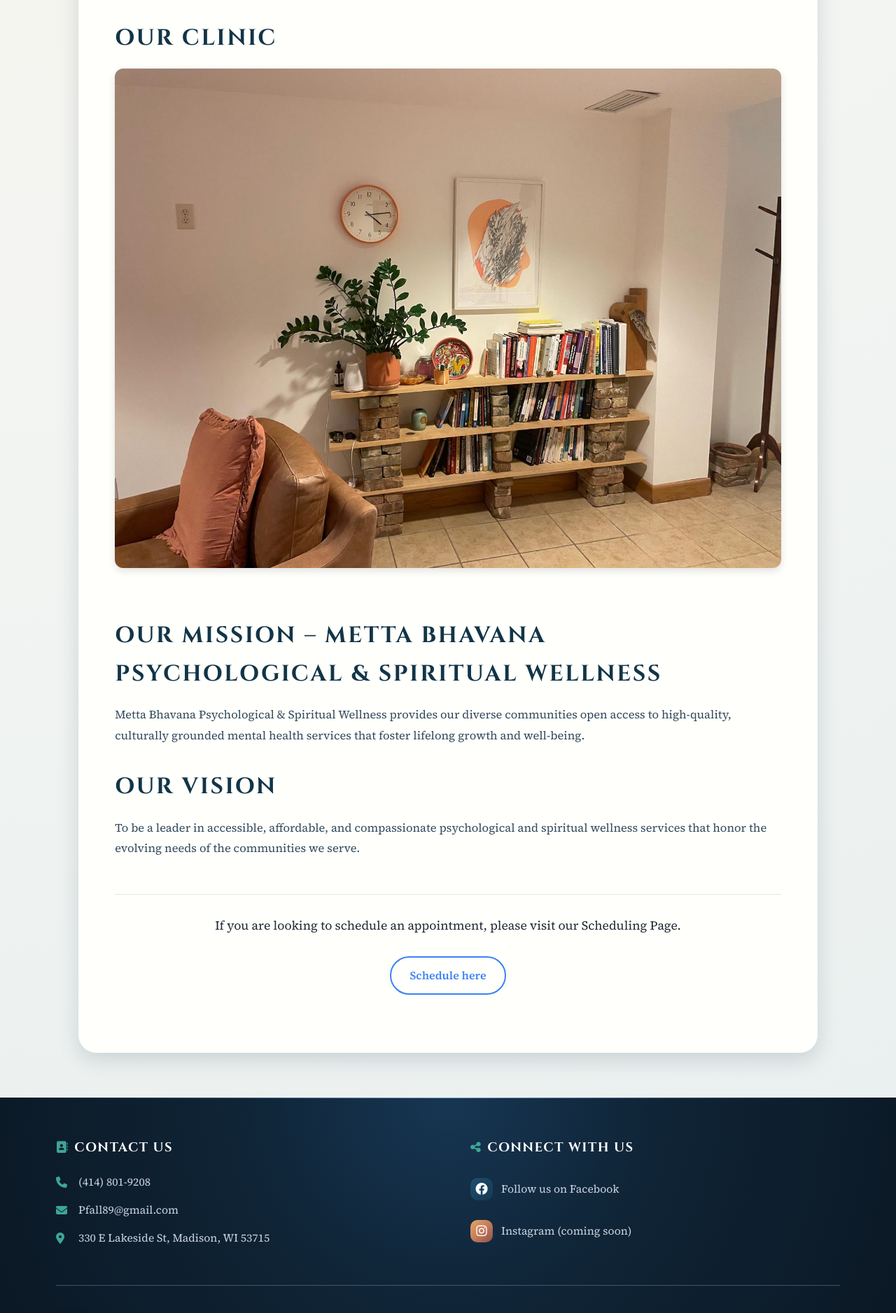
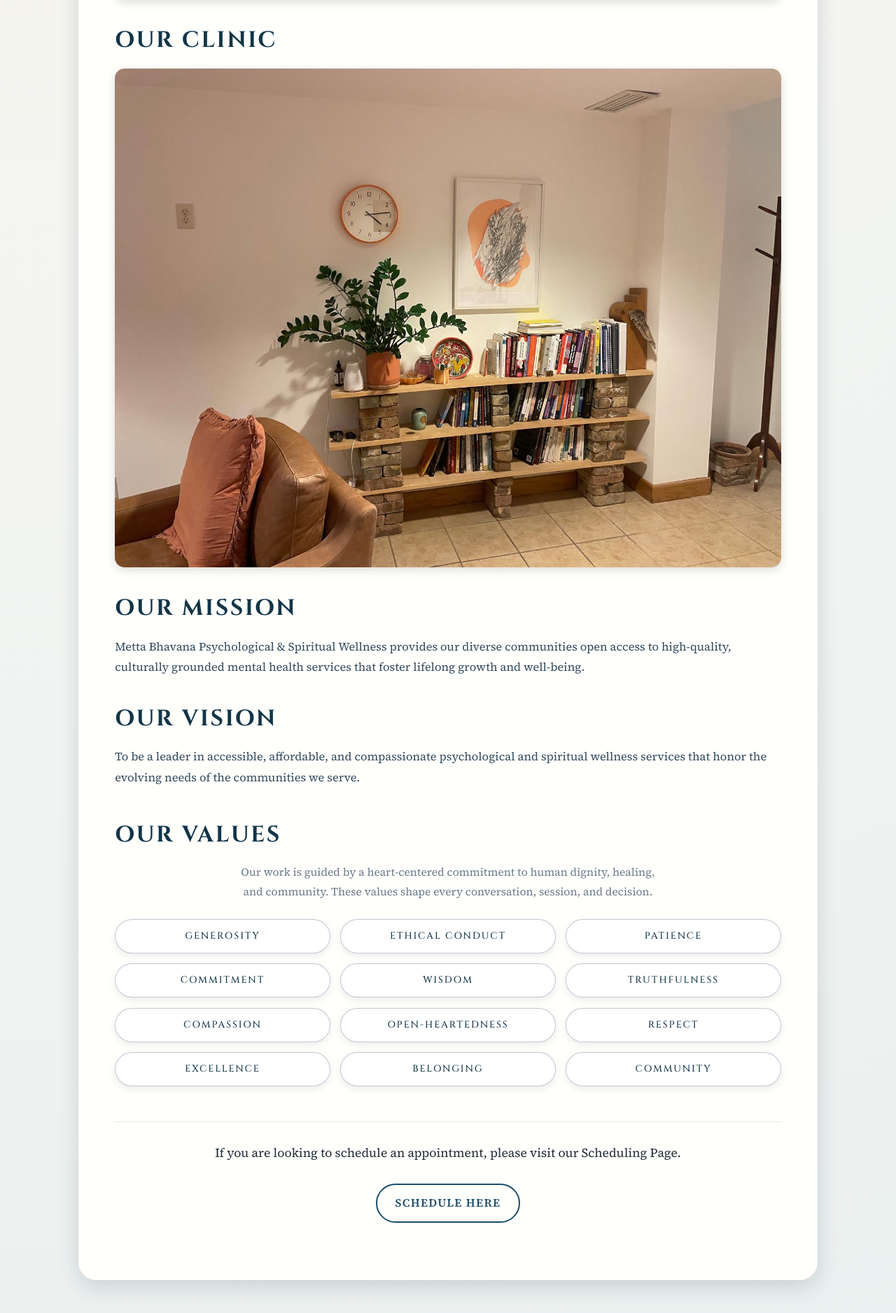
Before and after one commit to xMouhame/metta-bhavana-site, a Django app: page / in a window 1280 px wide. Shown: the part 1219-3096 px from the top of the page at 70% size. Run offline with Django 5.2, Linux system fonts and the light colour scheme.

Commit message:
Updated templates and view logic

```diff
--- a/templates/base.html
+++ b/templates/base.html
@@ -7,7 +7,7 @@
     <meta name="viewport" content="width=device-width, initial-scale=1">
     <link rel="stylesheet" href="https://cdnjs.cloudflare.com/ajax/libs/font-awesome/6.4.0/css/all.min.css">
 
-    <!-- Brand fonts: logo-style serif + soft body font -->
+    <!-- Brand fonts -->
     <style>
         @import url('https://fonts.googleapis.com/css2?family=Cinzel:wght@500;700&family=Source+Serif+4:wght@300;400;600&display=swap');
 
@@ -47,7 +47,13 @@
             overflow-x: hidden;
         }
 
-        /* ANIMATED BACKGROUND – softer, logo colors */
+        /* GLOBAL FADE-IN (used by hero) */
+        @keyframes fadeIn {
+            from { opacity: 0; transform: translateY(-10px); }
+            to   { opacity: 1; transform: translateY(0); }
+        }
+
+        /* ANIMATED BACKGROUND */
         .animated-bg {
             position: fixed;
             top: 0;
@@ -328,7 +334,7 @@
             transform: translateX(8px);
         }
 
-        /* MAIN CONTENT */
+        /* MAIN CONTENT WRAP */
         .page-wrap {
             max-width: 1120px;
             margin: 2.5rem auto 3rem;
@@ -449,7 +455,7 @@
             font-weight: 600;
         }
 
-        /* FORM STYLING (unchanged structure) */
+        /* FORM STYLING */
         form {
             margin-top: 1.5rem;
         }
@@ -693,6 +699,141 @@
             font-size: 0.88rem;
         }
 
+        /* ===== HOME PAGE-SPECIFIC HELPERS (used by home.html) ===== */
+
+        .hero-section {
+            text-align: center;
+            margin-top: 10px;
+            margin-bottom: 35px;
+            animation: fadeIn 0.8s ease-out;
+        }
+
+        .hero-logo-img {
+            width: 180px;
+            max-width: 70%;
+            height: auto;
+            margin-bottom: 15px;
+            border-radius: 18px;
+            box-shadow: 0 6px 18px rgba(0, 0, 0, 0.15);
+        }
+
+        .hero-title {
+            font-size: 2rem;
+            margin: 0;
+            color: var(--primary-dark);
+            letter-spacing: 0.14em;
+            text-transform: uppercase;
+        }
+
+        .hero-subtitle {
+            font-size: 1.05rem;
+            margin-top: 6px;
+            font-weight: 500;
+            color: #4b5563;
+            letter-spacing: 0.16em;
+            text-transform: uppercase;
+        }
+
+        .tagline-strong {
+            font-family: 'Cinzel', 'Times New Roman', serif;
+            font-size: 1.15rem;
+            font-weight: 500;
+            letter-spacing: 0.16em;
+            color: #4b5563;
+            text-transform: uppercase;
+            text-align: center;
+            margin-top: 12px;
+            margin-bottom: 22px;
+        }
+
+        .section-heading {
+            margin-top: 2rem;
+            margin-bottom: 0.75rem;
+        }
+
+        .media-frame {
+            border-radius: 14px;
+            overflow: hidden;
+            box-shadow: 0 4px 14px rgba(0, 0, 0, 0.14);
+            margin-bottom: 24px;
+        }
+
+        .media-frame img,
+        .media-frame video {
+            display: block;
+            width: 100%;
+            height: auto;
+        }
+
+        .schedule-section {
+            text-align: center;
+            margin-top: 50px;
+            padding: 30px 20px;
+            border-top: 1px solid #e5e7eb;
+        }
+
+        .schedule-button {
+            display: inline-block;
+            margin-top: 14px;
+            padding: 12px 26px;
+            border-radius: 999px;
+            border: 2px solid var(--primary);
+            text-decoration: none;
+            color: var(--primary);
+            font-weight: 600;
+            font-size: 1rem;
+            letter-spacing: 0.08em;
+            text-transform: uppercase;
+            transition: all 0.25s ease;
+        }
+
+        .schedule-button:hover {
+            background: var(--primary);
+            color: #FDFBF5;
+            box-shadow: 0 8px 22px rgba(15, 23, 42, 0.35);
+            transform: translateY(-1px);
+        }
+
+        /* VALUES SECTION */
+        .values-section {
+            margin-top: 2.5rem;
+        }
+
+        .values-intro {
+            max-width: 620px;
+            margin: 0 auto 1.5rem auto;
+            text-align: center;
+            color: var(--text-muted);
+            font-size: 0.98rem;
+        }
+
+        .values-grid {
+            display: grid;
+            grid-template-columns: repeat(2, minmax(0, 1fr));
+            gap: 0.9rem;
+            margin-top: 0.5rem;
+        }
+
+        .value-pill {
+            padding: 0.75rem 1rem;
+            border-radius: 999px;
+            background: rgba(255, 255, 255, 0.9);
+            border: 1px solid rgba(148, 163, 184, 0.6);
+            font-family: 'Cinzel', 'Times New Roman', serif;
+            font-size: 0.85rem;
+            letter-spacing: 0.14em;
+            text-transform: uppercase;
+            color: var(--primary-dark);
+            text-align: center;
+            box-shadow: 0 4px 12px rgba(15, 23, 42, 0.08);
+        }
+
+        @media (min-width: 768px) {
+            .values-grid {
+                grid-template-columns: repeat(3, minmax(0, 1fr));
+            }
+        }
+
         /* RESPONSIVE */
         @media (min-width: 768px) {
             .header-container {
--- a/templates/home.html
+++ b/templates/home.html
@@ -4,82 +4,97 @@
 {% block content %}
 
 <!-- HERO SECTION -->
-<div style="text-align: center; margin-top: 10px; margin-bottom: 35px;
-            animation: fadeIn 0.8s ease-out;">
-
-    <!-- Large Logo -->
+<div class="hero-section">
+    <!-- Large Logo with curved edges -->
     <img src="{% static 'images/logo.png' %}"
-         alt="Clinic Logo"
-         style="width: 160px; max-width: 70%; height: auto; margin-bottom: 15px;">
+         alt="Metta Bhavana Logo"
+         class="hero-logo-img">
 
     <!-- Clinic Title -->
-    <h1 style="font-size: 2rem; margin: 0; color: #1f2933; letter-spacing: 1px;">
+    <h1 class="hero-title">
         METTA BHAVANA
     </h1>
 
-    <!-- Subtitle -->
-    <h2 style="font-size: 1.1rem; margin-top: 6px; font-weight: 500; color: #6b7280;">
-        PSYCHOLOGICAL & SPIRITUAL WELLNESS
+    <!-- Subtitle (matches logo subtitle) -->
+    <h2 class="hero-subtitle">
+        PSYCHOLOGICAL &amp; SPIRITUAL WELLNESS
     </h2>
+
+    <!-- Tagline styled like logo text -->
+    <p class="tagline-strong">
+        Holistic, compassionate care for the mind, body, and spirit
+    </p>
 </div>
 
 <span class="pill">Welcome</span>
-<p class="muted">Holistic, compassionate care for the mind, body, and spirit.</p>
 
 <!-- INTRO VIDEO (AUTOPLAY, LOOP, MUTED) -->
-<h2>Welcome Video</h2>
+<h2 class="section-heading">Welcome Video</h2>
+<div class="media-frame">
     <video width="100%"
            autoplay
            loop
            muted
-       playsinline
-       style="border-radius: 12px; box-shadow: 0 4px 12px rgba(0,0,0,0.12); margin-bottom: 25px;">
+           playsinline>
         <source src="{% static 'videos/intro.MP4' %}" type="video/mp4">
     </video>
+</div>
 
 <!-- CLINIC PHOTO -->
-<h2>Our Clinic</h2>
+<h2 class="section-heading">Our Clinic</h2>
+<div class="media-frame">
     <img src="{% static 'images/clinic.JPG' %}"
-     alt="Clinic Image"
-     style="width: 100%; height: auto; border-radius: 12px;
-            box-shadow: 0 4px 12px rgba(0,0,0,0.12); margin-bottom: 30px;">
+         alt="Clinic Image">
+</div>
 
 <!-- MISSION -->
-<h2>Our Mission – Metta Bhavana Psychological & Spiritual Wellness</h2>
+<h2 class="section-heading">Our Mission</h2>
 <p>
-    Metta Bhavana Psychological & Spiritual Wellness provides our diverse communities
+    Metta Bhavana Psychological &amp; Spiritual Wellness provides our diverse communities
     open access to high-quality, culturally grounded mental health services that foster
     lifelong growth and well-being.
 </p>
 
 <!-- VISION -->
-<h2>Our Vision</h2>
+<h2 class="section-heading">Our Vision</h2>
 <p>
     To be a leader in accessible, affordable, and compassionate psychological and spiritual
     wellness services that honor the evolving needs of the communities we serve.
 </p>
 
+<!-- VALUES -->
+<section class="values-section">
+    <h2 class="section-heading">Our Values</h2>
+    <p class="values-intro">
+        Our work is guided by a heart-centered commitment to human dignity, healing,
+        and community. These values shape every conversation, session, and decision.
+    </p>
+
+    <div class="values-grid">
+        <div class="value-pill">Generosity</div>
+        <div class="value-pill">Ethical Conduct</div>
+        <div class="value-pill">Patience</div>
+        <div class="value-pill">Commitment</div>
+        <div class="value-pill">Wisdom</div>
+        <div class="value-pill">Truthfulness</div>
+        <div class="value-pill">Compassion</div>
+        <div class="value-pill">Open-Heartedness</div>
+        <div class="value-pill">Respect</div>
+        <div class="value-pill">Excellence</div>
+        <div class="value-pill">Belonging</div>
+        <div class="value-pill">Community</div>
+    </div>
+</section>
+
 <!-- SCHEDULING SECTION -->
-<div style="text-align: center; margin-top: 50px; padding: 30px 20px; border-top: 1px solid #e5e7eb;">
+<div class="schedule-section">
     <p style="font-size: 1.1rem; color: #1f2933; line-height: 1.6;">
         If you are looking to schedule an appointment, please visit our Scheduling Page.
     </p>
 
-    <a href="/appointments/"
-       style="display: inline-block; margin-top: 14px; padding: 12px 26px;
-              border: 2px solid #3b82f6; border-radius: 999px; text-decoration: none;
-              color: #3b82f6; font-weight: 600; font-size: 1rem;
-              transition: all 0.25s ease;">
+    <a href="/appointments/" class="schedule-button">
         Schedule here
     </a>
 </div>
 
-<!-- FADE-IN ANIMATION -->
-<style>
-@keyframes fadeIn {
-    from { opacity: 0; transform: translateY(-10px); }
-    to   { opacity: 1; transform: translateY(0); }
-}
-</style>
-
 {% endblock %}
```
Lines whose indentation alone changed are shown as unchanged.
